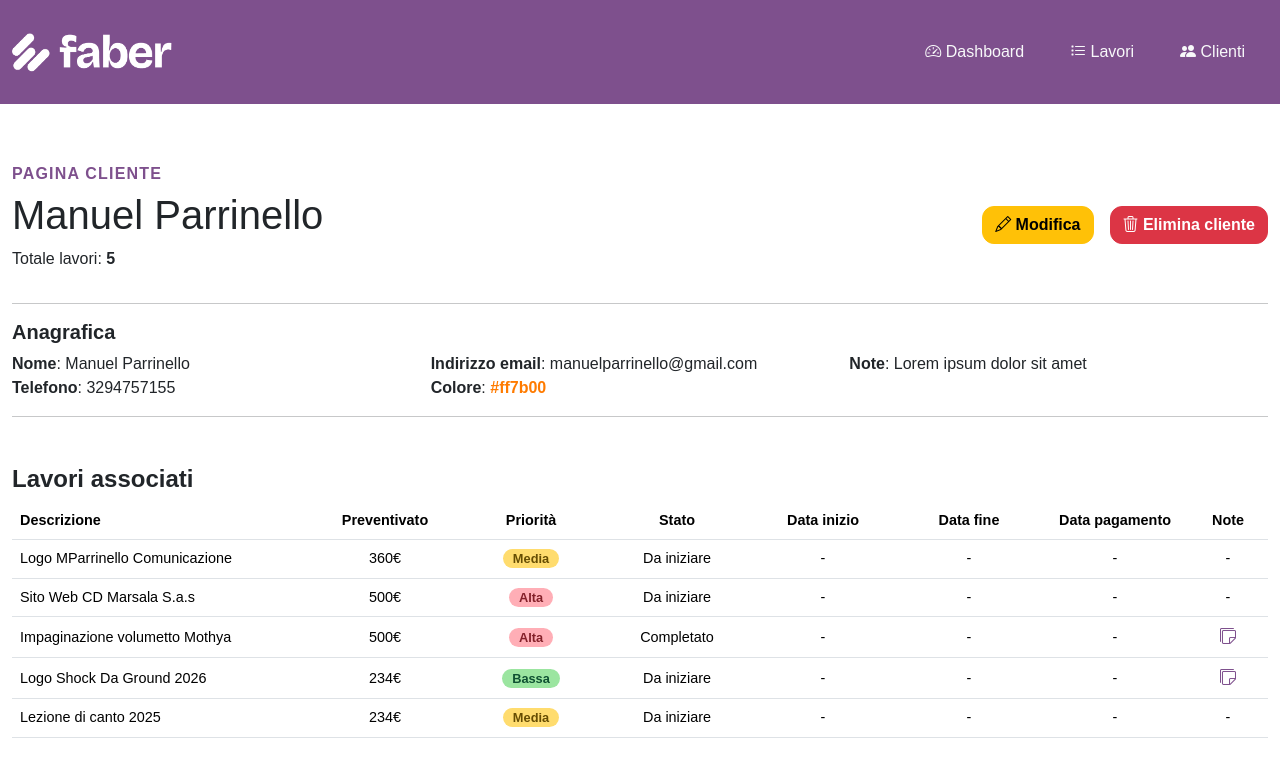
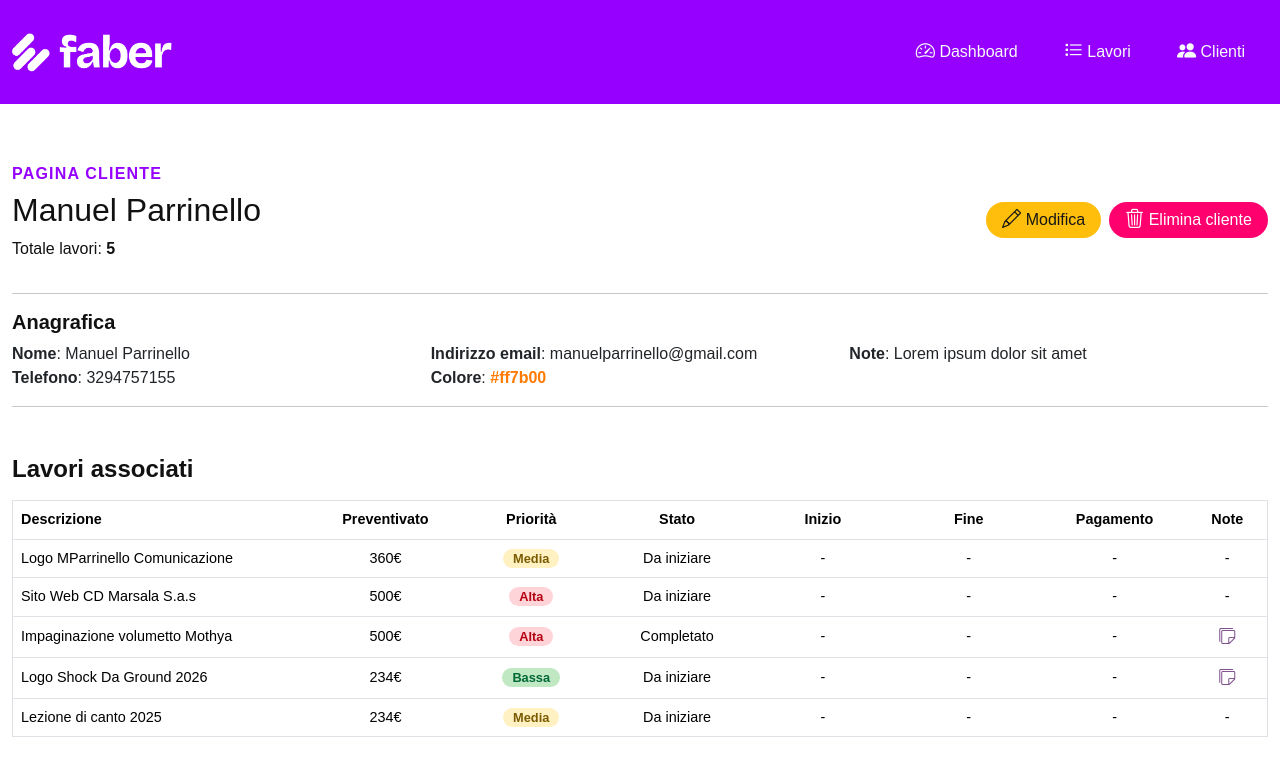
Before and after one commit to manuelparrinello/tazebao, a Flask app: page /clienti/1 in a window 1280 px wide. Shown: the top 777 px of the page. Run offline with Flask 3, Linux system fonts and the light colour scheme; data comes from the database, SQL or seed files in the repository; both versions use the stored data as it was after the commit; some web fonts are replaced.

Commit message:
asdqwe cose varie

```diff
--- a/app.py
+++ b/app.py
@@ -120,7 +120,7 @@ def nuovo_lavoro():
 
         def convertToDate(data_string):
             if data_string:
-                return datetime.strptime(data_string, '%Y-%m-%d').date()
+                return datetime.strptime(data_string, "%Y-%m-%d").date()
             return None
 
         # 1. Creiamo gli oggetti data PRIMA di usarli nel jsonify
@@ -133,7 +133,7 @@ def nuovo_lavoro():
             descrizione=descrizione,
             data_inizio=data_inizio_obj,
             data_fine=data_fine_obj,
-            data_pagamento= data_pagamento_obj,
+            data_pagamento=data_pagamento_obj,
             cliente_id=cliente_id,
             priorita=priorita,
             stato=stato,
@@ -148,9 +148,21 @@ def nuovo_lavoro():
                     "message": "Lavoro aggiunto con successo!",
                     "data": {
                         "descrizione": descrizione,
-                        "data_inizio": data_inizio_obj.strftime('%d/%m/%Y') if data_inizio_obj else None,
-                        "data_fine": data_fine_obj.strftime('%d/%m/%Y') if data_fine_obj else None,
-                        "data_pagamento": data_pagamento_obj.strftime('%d/%m/%Y') if data_pagamento_obj else None,
+                        "data_inizio": (
+                            data_inizio_obj.strftime("%d/%m/%Y")
+                            if data_inizio_obj
+                            else None
+                        ),
+                        "data_fine": (
+                            data_fine_obj.strftime("%d/%m/%Y")
+                            if data_fine_obj
+                            else None
+                        ),
+                        "data_pagamento": (
+                            data_pagamento_obj.strftime("%d/%m/%Y")
+                            if data_pagamento_obj
+                            else None
+                        ),
                         "cliente_id": cliente_id,
                         "priorita": priorita,
                         "stato": stato,
@@ -185,6 +197,13 @@ def lavori():
     return render_template("lavori.html", lavori=lavori_list)
 
 
+# LAVORO SINGLE PAGE
+@app.get("/lavori/<int:lavoro_id>")
+def lavoro_page(lavoro_id):
+    lavoro = Lavoro.query.get_or_404(lavoro_id)
+    return render_template("lavoro.html", lavoro=lavoro)
+
+
 # CLIENTI
 @app.route("/clienti")
 def clienti():
@@ -208,9 +227,7 @@ def cliente_delete(cliente_id):
     cliente = Cliente.query.get_or_404(cliente_id)
     db.session.delete(cliente)
     db.session.commit()
-    return jsonify({
-        'message' : 'Cliente eliminato con successo'
-    })
+    return jsonify({"message": "Cliente eliminato con successo"})
 
 
 # LAVORO DELETE
@@ -219,9 +236,7 @@ def lavoro_delete(lavoro_id):
     lavoro = Lavoro.query.get_or_404(lavoro_id)
     db.session.delete(lavoro)
     db.session.commit()
-    return jsonify({
-        'message' : f"Lavoro '{lavoro.descrizione}' eliminato con successo"
-    })
+    return jsonify({"message": f"Lavoro '{lavoro.descrizione}' eliminato con successo"})
 
 
 # CLIENTE EDIT PAGE
@@ -230,7 +245,7 @@ def cliente_edit(cliente_id):
     cliente = Cliente.query.get_or_404(cliente_id)
     if request.method == "GET":
         return render_template("cliente_edit.html", cliente=cliente)
-    if request.method == 'PUT':
+    if request.method == "PUT":
         dataFromJS = request.get_json()
         if not dataFromJS:
             return "Errore", 404
@@ -244,13 +259,19 @@ def cliente_edit(cliente_id):
         cliente.colore = dataFromJS.get("colore", cliente.colore)
         try:
             db.session.commit()
-            return jsonify({ "messaggio" : f"Cliente {cliente.name} aggiornato con successo"}), 200
+            return (
+                jsonify(
+                    {"messaggio": f"Cliente {cliente.name} aggiornato con successo"}
+                ),
+                200,
+            )
         except Exception as e:
             db.session.rollback()
             return {"Errore nell'aggiornamento dei dati!": str(e)}, 500
 
 
 ######################## APIs ########################
+
 
 # API - CLIENTI ALL
 @app.get("/api/clienti/getall")
@@ -299,6 +320,26 @@ def get_lavori():
     )
 
 
+# API - LAVORO per ID
+@app.get("/api/lavori/get/<int:id>")
+def get_lavoro_byID(id):
+    lavoro = Lavoro.query.get_or_404(id)
+    return jsonify(
+        {
+            "id": lavoro.id,
+            "descrizione": lavoro.descrizione,
+            "data_inizio": lavoro.data_inizio,
+            "data_fine": lavoro.data_fine,
+            "data_pagamento": lavoro.data_pagamento,
+            "priorita": lavoro.priorita,
+            "stato": lavoro.stato,
+            "preventivato": lavoro.preventivato,
+            "note": lavoro.note,
+            "cliente": {"nome": lavoro.cliente.name, "id": lavoro.cliente.id},
+        }
+    )
+
+
 # API - CLIENTE per ID
 @app.get("/api/clienti/get/<int:cliente_id>")
 def get_cliente_byID(cliente_id):
@@ -321,25 +362,26 @@ def get_cliente_byID(cliente_id):
                     "id": lavoro.id,
                     "descrizione": lavoro.descrizione,
                     "stato": lavoro.stato,
-                    "preventivato" : lavoro.preventivato,
-                    "data_inizio" : lavoro.data_inizio,
-                    "data_fine" : lavoro.data_fine,
-                    "data_pagamento" : lavoro.data_pagamento,
-                    "priorita" : lavoro.priorita,
-                    "note" : lavoro.note
+                    "preventivato": lavoro.preventivato,
+                    "data_inizio": lavoro.data_inizio,
+                    "data_fine": lavoro.data_fine,
+                    "data_pagamento": lavoro.data_pagamento,
+                    "priorita": lavoro.priorita,
+                    "note": lavoro.note,
                 }
                 for lavoro in lavori
             ],
         }
     )
 
+
 # API - Recupero ID tramite Nome Cliente
-@app.get('/api/clienti/getid/<string:nome>')
+@app.get("/api/clienti/getid/<string:nome>")
 def get_ID_by_name(nome):
     cliente = Cliente.query.filter_by(name=nome).first()
     id = cliente.id
     print(id)
-    return jsonify({ 'id' : id })
+    return jsonify({"id": id})
 
 
 ######################## TESTING ########################
--- a/static/css/style.css
+++ b/static/css/style.css
@@ -1,7 +1,20 @@
 @import url("https://fonts.googleapis.com/css2?family=Google+Sans:ital,opsz,wght@0,17..18,400..700;1,17..18,400..700&display=swap");
-
 * {
     font-family: "Google Sans", sans-serif !important;
+    font-weight: 500;
+}
+
+p,
+h1,
+h2,
+h3,
+h4,
+h5 {
+    color: #111111;
+}
+
+a {
+    text-decoration: none!important;
 }
 
 body {
@@ -26,8 +45,50 @@ body {
     width: 200px !important;
 }
 
+.col-actions {
+    width: 70px !important;
+}
+
 .col-note {
     width: 80px !important;
+}
+
+action-icon {
+    border: none;
+    display: inline-flex;
+    justify-content: center;
+    align-items: start;
+    margin: auto 2px;
+    padding: 0;
+    /* padding: 3px 5px 0px 5px; */
+    border-radius: 5px;
+    background: none !important;
+}
+
+i.bi {
+    font-size: 1.2rem;
+}
+
+.action-icon.edit-icon {
+    /* border: solid 1px #ddd; */
+    color: #2e2a2a !important;
+    /* background-color: #ffffff; */
+}
+
+.action-icon.delete-icon {
+    /* border: solid 1px #ddd; */
+    color: #e6412b !important;
+    /* background-color: #ffffff; */
+}
+
+.action-icon.delete-icon:hover {
+    /* color: #fff !important; */
+    /* background: #b71c1c; */
+}
+
+.action-icon.edit-icon:hover {
+    /* color: white !important; */
+    /* background: #ffa545; */
 }
 
 .desktop-nav-logo,
@@ -47,12 +108,82 @@ body.loaded {
     opacity: 1;
 }
 
+
+/* CSS */
+
+.button-61 {
+    align-items: center;
+    appearance: none;
+    border-radius: 20px;
+    border-style: none;
+    /* box-shadow: rgba(0, 0, 0, .2) 0 3px 1px -2px, rgba(0, 0, 0, .14) 0 2px 2px 0, rgba(0, 0, 0, .12) 0 1px 5px 0; */
+    box-sizing: border-box;
+    color: #fff;
+    cursor: pointer;
+    display: inline-flex;
+    font-weight: 500;
+    height: 36px;
+    justify-content: center;
+    line-height: normal;
+    min-width: 64px;
+    outline: none;
+    overflow: visible;
+    padding: 0 16px;
+    position: relative;
+    text-align: center;
+    text-decoration: none;
+    transition: box-shadow 280ms cubic-bezier(.4, 0, .2, 1);
+    user-select: none;
+    -webkit-user-select: none;
+    touch-action: manipulation;
+    vertical-align: middle;
+    will-change: transform, opacity;
+}
+
+.button-61:hover {
+    /* box-shadow: rgba(0, 0, 0, .2) 0 2px 4px -1px, rgba(0, 0, 0, .14) 0 4px 5px 0, rgba(0, 0, 0, .12) 0 1px 10px 0; */
+}
+
+.button-61:disabled {
+    background-color: rgba(0, 0, 0, .12);
+    /* box-shadow: rgba(0, 0, 0, .2) 0 0 0 0, rgba(0, 0, 0, .14) 0 0 0 0, rgba(0, 0, 0, .12) 0 0 0 0;
+  color: rgba(0, 0, 0, .37); */
+    cursor: default;
+    pointer-events: none;
+}
+
+.button-61 {
+    background-color: #9600ff;
+}
+
+.button-61-warning {
+    background-color: #ffbe0b;
+    color: #161616;
+}
+
+.button-61-danger {
+    background-color: #ff006e;
+    color: #ffffff;
+}
+
+.button-61:focus {
+    /* box-shadow: rgba(0, 0, 0, .2) 0 2px 4px -1px, rgba(0, 0, 0, .14) 0 4px 5px 0, rgba(0, 0, 0, .12) 0 1px 10px 0; */
+}
+
 .bg-primary {
-  background-color: #7e508d !important;
+    background-color: #9600ff !important;
+}
+
+.border-primary {
+    border-color: #9600ff !important;
 }
 
 .text-primary {
-  color: #7e508d !important;
+    color: #9600ff !important;
+}
+
+.link-primary {
+    color: #9600ff !important;
 }
 
 .prio-pill {
@@ -63,18 +194,18 @@ body.loaded {
 }
 
 .prio-low {
-  background: #9be5a0;
-  color: #0f5132;
+    background: #c0e8c3;
+    color: #006737;
 }
 
 .prio-med {
-  background: #ffdc6e;
-  color: #664d03;
+    background: #fff1c2;
+    color: #7a5b00;
 }
 
 .prio-high {
-  background: #ffaeb6;
-  color: #842029;
+    background: #ffd4d8;
+    color: #b5000f;
 }
 
 .btn-warning:hover {
@@ -177,7 +284,9 @@ table {
 
 table td {
     vertical-align: middle !important;
+    font-weight: 500 !Important;
 }
+
 
 /* .table-striped > tbody > tr:nth-child(odd) > td,
 .table-striped > tbody > tr:nth-child(odd) > th {
--- a/static/js/components/C_tabella_lavori_cliente.js
+++ b/static/js/components/C_tabella_lavori_cliente.js
@@ -1,17 +1,17 @@
 const TabellaLavori = {
     props: ["lavori_data"], // Qui dichiari il nome del "tubo". "lavori_data" sostituisce nell'HTML sotto l'oggetto restituito dalla fetch. In questo caso cliente.lavori
     template: `
-     <table class="table sortable table-hover mt-2" id="tabellaLavori">
+     <table class="table sortable table-hover border mt-2" id="tabellaLavori">
                 <thead>
                     <tr>
-                        <th class="pointer col-desc" scope="col">Descrizione</th>
-                        <th class="pointer text-center" scope="col">Preventivato</th>
-                        <th class="pointer text-center" scope="col">Priorità</th>
-                        <th class="pointer text-center" scope="col">Stato</th>
-                        <th class="pointer text-center" scope="col">Data inizio</th>
-                        <th class="pointer text-center" scope="col">Data fine</th>
-                        <th class="pointer text-center" scope="col">Data pagamento</th>
-                        <th class="pointer col-note text-center" scope="col">Note</th>
+                        <th class="fw-bold pointer col-desc" scope="col">Descrizione</th>
+                        <th class="fw-bold pointer text-center" scope="col">Preventivato</th>
+                        <th class="fw-bold pointer text-center" scope="col">Priorità</th>
+                        <th class="fw-bold pointer text-center" scope="col">Stato</th>
+                        <th class="fw-bold pointer text-center" scope="col">Inizio</th>
+                        <th class="fw-bold pointer text-center" scope="col">Fine</th>
+                        <th class="fw-bold pointer text-center" scope="col">Pagamento</th>
+                        <th class="fw-bold pointer col-note text-center" scope="col">Note</th>
 
                     </tr>
                 </thead>
--- a/templates/_navbar.html
+++ b/templates/_navbar.html
@@ -2,70 +2,65 @@
 <nav class="navbar navbar-expand-lg navbar-dark bg-primary d-none d-lg-flex">
     <div class="container d-inline-flex justify-content-space-between">
         <a class="navbar-brand" href="">
-            <img class="mobile-nav-logo px-0" src="{{ url_for('static', filename='img/Logo_W.png')}}" alt="">
+            <img class="mobile-nav-logo px-0" src="{{ url_for('static', filename='img/Logo_W.png')}}" alt="" />
         </a>
 
         <div class="collapse navbar-collapse">
             <ul class="navbar-nav ms-auto mb-2 mb-lg-0">
+                <li class="nav-item">
+                    <a class="nav-link text-light fw-medium" href="{{ url_for('index') }}">
+                        <i class="bi bi-speedometer2"></i>&nbsp;Dashboard</a>
+                </li>
 
-                <li class="nav-item"><a class="nav-link text-light fw-medium" href="{{ url_for('index') }}">
-                        <i class="bi bi-speedometer2"></i>&nbsp;Dashboard</a></li>
+                <li class="nav-item">
+                    <a class="nav-link text-light fw-medium" href="{{ url_for('lavori') }}">
+                        <i class="bi bi-list-task"></i>&nbsp;Lavori</a>
+                </li>
 
-                        <li class="nav-item"><a class="nav-link text-light fw-medium" href="{{ url_for('lavori') }}">
-                                <i class="bi bi-list-task"></i>&nbsp;Lavori</a></li>
-
-                        <li class="nav-item"><a class="nav-link text-light fw-medium" href="{{ url_for('clienti') }}">
-                                <i class="bi bi-people-fill"></i>&nbsp;Clienti</a></li>
+                <li class="nav-item">
+                    <a class="nav-link text-light fw-medium" href="{{ url_for('clienti') }}">
+                        <i class="bi bi-people-fill"></i>&nbsp;Clienti</a>
+                </li>
             </ul>
         </div>
     </div>
 </nav>
 
-
-
 <!-- NAVBAR MOBILE -->
 <nav class="navbar navbar-dark bg-primary d-lg-none">
     <div class="container-fluid">
         <a class="navbar-brand" href="{{ url_for('index') }}">
-            <img class="desktop-nav-logo" src="{{ url_for('static', filename='img/Logo_W.png')}}" alt="">
+            <img class="desktop-nav-logo" src="{{ url_for('static', filename='img/Logo_W.png')}}" alt="" />
         </a>
 
         <!-- HAMBURGER -->
-        <button class="navbar-toggler" type="button" data-bs-toggle="collapse" data-bs-target="#mobileMenuWrapper"
-            aria-controls="mobileMenuWrapper" aria-expanded="false" aria-label="Toggle navigation">
+        <button class="navbar-toggler" type="button" data-bs-toggle="collapse" data-bs-target="#mobileMenuWrapper" aria-controls="mobileMenuWrapper" aria-expanded="false" aria-label="Toggle navigation">
             <span class="navbar-toggler-icon"></span>
         </button>
     </div>
 </nav>
 
-
 <!-- WRAPPER ISOLANTE (QUESTO RISOLVE IL PROBLEMA!) -->
 <div class="collapse bg-dark d-lg-none" id="mobileMenuWrapper">
     <div class="container pt-2 pb-4 px-4">
         <ul class="navbar-nav">
-
             <li class="nav-item">
-                <a class="nav-link text-light fw-medium" href="{{ url_for('index') }}"
-                    data-bs-target="#mobileMenuWrapper">
+                <a class="nav-link text-light fw-medium" href="{{ url_for('index') }}" data-bs-target="#mobileMenuWrapper">
                     <i class="bi bi-speedometer2"></i>&nbsp;Dashboard
                 </a>
             </li>
 
             <li class="nav-item">
-                <a class="nav-link text-light fw-medium" href="{{ url_for('nuovo_lavoro') }}"
-                    data-bs-target="#mobileMenuWrapper">
+                <a class="nav-link text-light fw-medium" href="{{ url_for('nuovo_lavoro') }}" data-bs-target="#mobileMenuWrapper">
                     <i class="bi bi-plus-square"></i>&nbsp;Nuovo lavoro
                 </a>
             </li>
 
             <li class="nav-item">
-                <a class="nav-link text-light fw-medium" href="{{ url_for('lavori') }}"
-                    data-bs-target="#mobileMenuWrapper">
+                <a class="nav-link text-light fw-medium" href="{{ url_for('lavori') }}" data-bs-target="#mobileMenuWrapper">
                     <i class="bi bi-list-task"></i>&nbsp;Tutti i lavori
                 </a>
             </li>
-
-
         </ul>
     </div>
 </div>
--- a/templates/cliente.html
+++ b/templates/cliente.html
@@ -1,63 +1,65 @@
-{% extends "base.html" %}
-
-{% block title %}
-{{ cliente.name }}
-{% endblock %}
-
-{% block content %}
+{% extends "base.html" %} {% block title %} {{ cliente.name }} {% endblock %} {% block content %}
 <div id="clientePage" data-cliente-id="{{ cliente.id }}" v-cloak>
     <div class="row mx-auto w-100 display-flex align-items-center justify-content-space-between">
         <div class="col-4 px-0">
-            <h6 class="fw-bold text-primary" style="letter-spacing: 1.2px;">PAGINA CLIENTE</h6>
-            <h1>{{ cliente.name }}</h1>
-            <p>Totale lavori: <span class="fw-bold">[[ cliente.count_lavori ]]</span></p>
+            <h6 class="text-primary fw-bold" style="letter-spacing: 1.2px">
+                PAGINA CLIENTE
+            </h6>
+            <h2>{{ cliente.name }}</h2>
+            <p>
+                Totale lavori:
+                <span class="fw-bold">[[ cliente.count_lavori ]]</span>
+            </p>
         </div>
         <div class="col-8 d-inline-flex justify-content-end px-0">
             <a href="{{ url_for('cliente_edit', cliente_id = cliente.id)}}">
-                <button class="btn btn-warning me-3 fw-bold"><span><i
-                            class="bi bi-pencil"></i></span>&nbsp;Modifica</button>
+                <button class="button-61 button-61-warning me-2">
+                    <span><i class="bi bi-pencil"></i></span>&nbsp;Modifica
+                </button>
             </a>
-            <button onclick="clickForDeleteCliente(event, {{ cliente.id }})" class="btn btn-danger fw-bold"><span><i
-                        class="bi bi-trash3"></i></span>&nbsp;Elimina cliente</button>
+
+            <button onclick="clickForDeleteCliente(event, {{ cliente.id }})" class="button-61 button-61-danger">
+                <span><i class="bi bi-trash3"></i></span>&nbsp;Elimina cliente
+            </button>
         </div>
     </div>
 
-    <div v-if="loading" style="height: 200px!important;"
-        class="d-flex container w-100 align-items-center justify-content-center">
+    <div v-if="loading" style="height: 200px !important" class="d-flex container w-100 align-items-center justify-content-center">
         <span class="loader mx-auto d-flex align-items-center justify-content-center"></span>
     </div>
 
     <div v-else>
         <div class="mb-5 mt-2" id="anagraficaCliente">
-            <hr>
+            <hr />
             <div class="row w-100">
                 <h5 class="fw-bold">Anagrafica</h5>
             </div>
             <div class="row w-100">
                 <div class="col-sm .col-lg-3">
-                    <strong>Nome</strong>: [[ cliente.nome ]]<br>
-                    <strong>Telefono</strong>: [[ cliente.telefono ]]<br>
+                    <strong>Nome</strong>: [[ cliente.nome ]]<br />
+                    <strong>Telefono</strong>: [[ cliente.telefono ]]<br />
                 </div>
                 <div class="col-sm .col-lg-3">
-                    <strong>Indirizzo email</strong>: [[ cliente.email ]]<br>
-                    <strong>Colore</strong>: <span :style="{ color : cliente.colore }" style="font-weight: bold;">[[
-                        cliente.colore ]]</span><br>
+                    <strong>Indirizzo email</strong>: [[ cliente.email ]]<br />
+                    <strong>Colore</strong>:
+                    <span :style="{ color : cliente.colore }" style="font-weight: bold">[[ cliente.colore ]]</span
+                    ><br />
                 </div>
-                <div class="col-sm .col-lg-3"><strong>Note</strong>: [[ cliente.note ]]</div>
+                <div class="col-sm .col-lg-3">
+                    <strong>Note</strong>: [[ cliente.note ]]
+                </div>
             </div>
-            <hr>
+            <hr />
         </div>
 
         <div class="container p-0 mt-2">
-            <h4 class="fw-bold">Lavori associati</h4>
+            <h4 class="fw-bold mb-3">Lavori associati</h4>
             <tabella-lavori :lavori_data="cliente.lavori"></tabella-lavori>
         </div>
     </div>
-
 </div>
 
-{% endblock %}
-{% block scripts %}
+{% endblock %} {% block scripts %}
 <script src="{{ url_for('static', filename='js/app.js') }}"></script>
 <script src="{{ url_for('static', filename='js/components/C_tabella_lavori_cliente.js') }}"></script>
 <script src="{{ url_for('static', filename='js/cliente.js') }}"></script>
```
Also changed, not shown: other parts of static/css/style.css (+13 -34 lines), static/js/components/C_tabella_clienti.js (+9 -13 lines), static/js/components/C_tabella_lavori.js (+11 -11 lines), static/js/lavoro.js (added, +40 -0 lines), templates/cliente_edit.html (+7 -17 lines), templates/clienti.html (+12 -12 lines), templates/lavori.html (+5 -11 lines), templates/lavoro.html (added, +26 -0 lines), app.db. Lines whose indentation alone changed are shown as unchanged.
